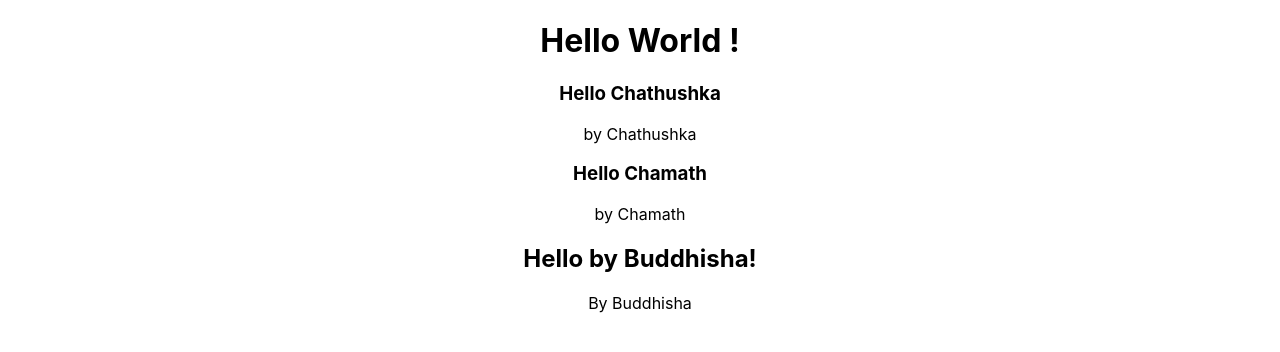
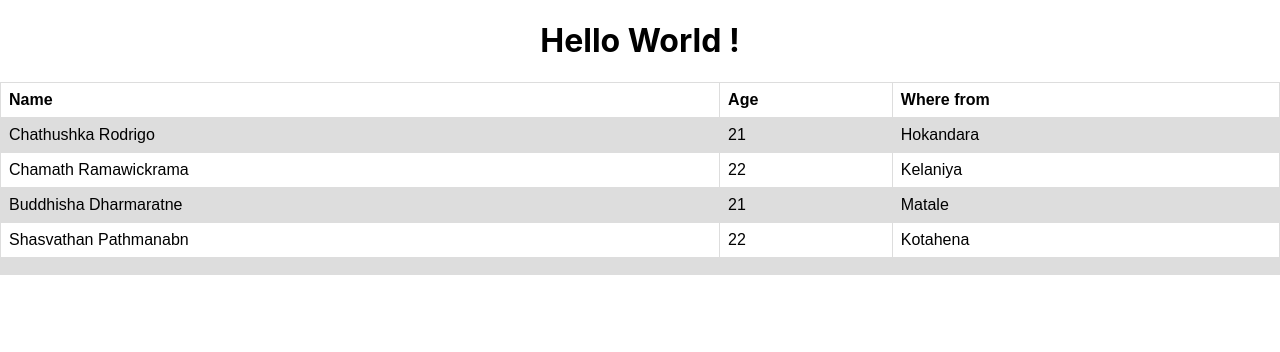
Before and after one commit to shas99/CDAP-PROJECT-MANAGEMENT-SYSTEM, a React (Create React App) app in the folder cdap-project-management-system/: page / in a window 1280 px wide. Shown: the top 352 px of the page. Built offline with nearby package versions, Linux system fonts and the light colour scheme.

Commit message:
Created table for members

```diff
--- a/cdap-project-management-system/src/App.css
+++ b/cdap-project-management-system/src/App.css
@@ -36,3 +36,21 @@
     transform: rotate(360deg);
   }
 }
+/*
+Table CSS */
+
+table {
+  font-family: arial, sans-serif;
+  border-collapse: collapse;
+  width: 100%;
+}
+
+td, th {
+  border: 1px solid #dddddd;
+  text-align: left;
+  padding: 8px;
+}
+
+tr:nth-child(even) {
+  background-color: #dddddd;
+}
--- a/cdap-project-management-system/src/App.js
+++ b/cdap-project-management-system/src/App.js
@@ -5,14 +5,44 @@ function App() {
   return (
     <div className="App">
     <h1> Hello World ! </h1>
-    <h3>Hello Chathushka </h3>
-    <h10> by Chathushka</h10>
-    <br></br>
 
-    <h3>Hello Chamath </h3>
-    <h10> by Chamath</h10>
-    <h2>Hello by Buddhisha!</h2>
-    <h10>By Buddhisha</h10>
+
+    <table>
+  <tr>
+    <th>Name</th>
+    <th>Age</th>
+    <th>Where from</th>
+  </tr>
+  <tr>
+    <td>Chathushka Rodrigo</td>
+    <td>21</td>
+    <td>Hokandara</td>
+  </tr>
+  <tr>
+    <td>Chamath Ramawickrama</td>
+    <td>22</td>
+    <td>Kelaniya</td>
+  </tr>
+  <tr>
+    <td>Buddhisha Dharmaratne</td>
+    <td>21</td>
+    <td>Matale</td>
+  </tr>
+  <tr>
+    <td>Shasvathan Pathmanabn</td>
+    <td>22</td>
+    <td>Kotahena</td>
+  </tr>
+  <tr>
+    <td></td>
+    <td></td>
+    <td></td>
+  </tr>
+
+</table>
+
+
+
     </div>
   );
 }
```
